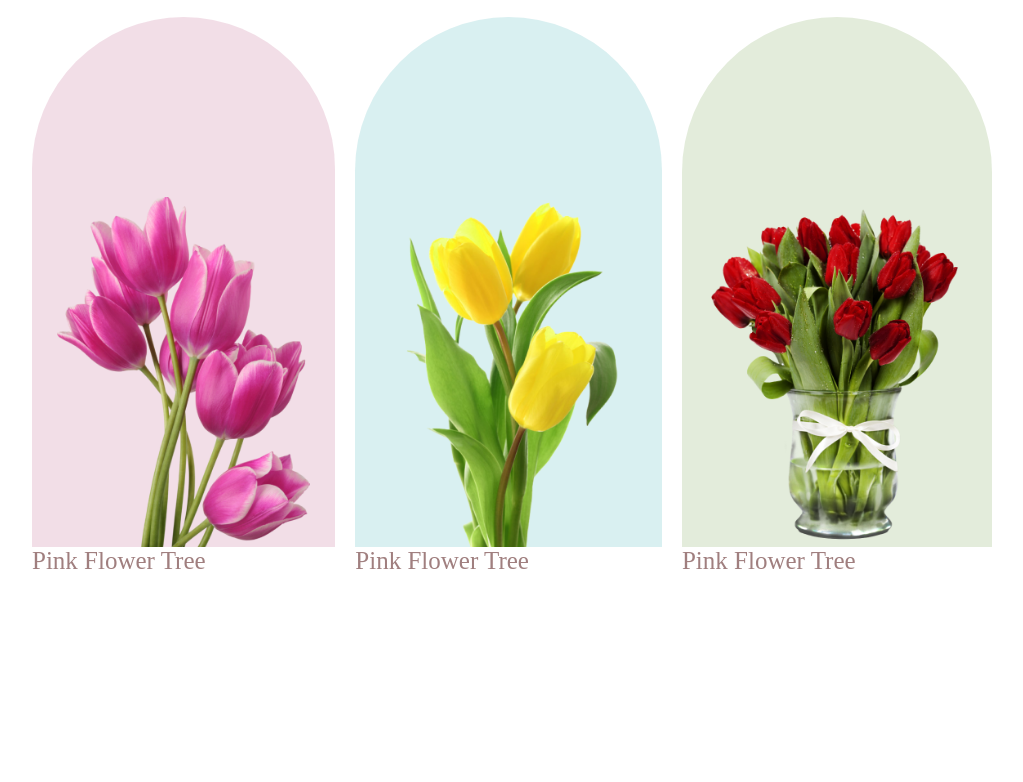
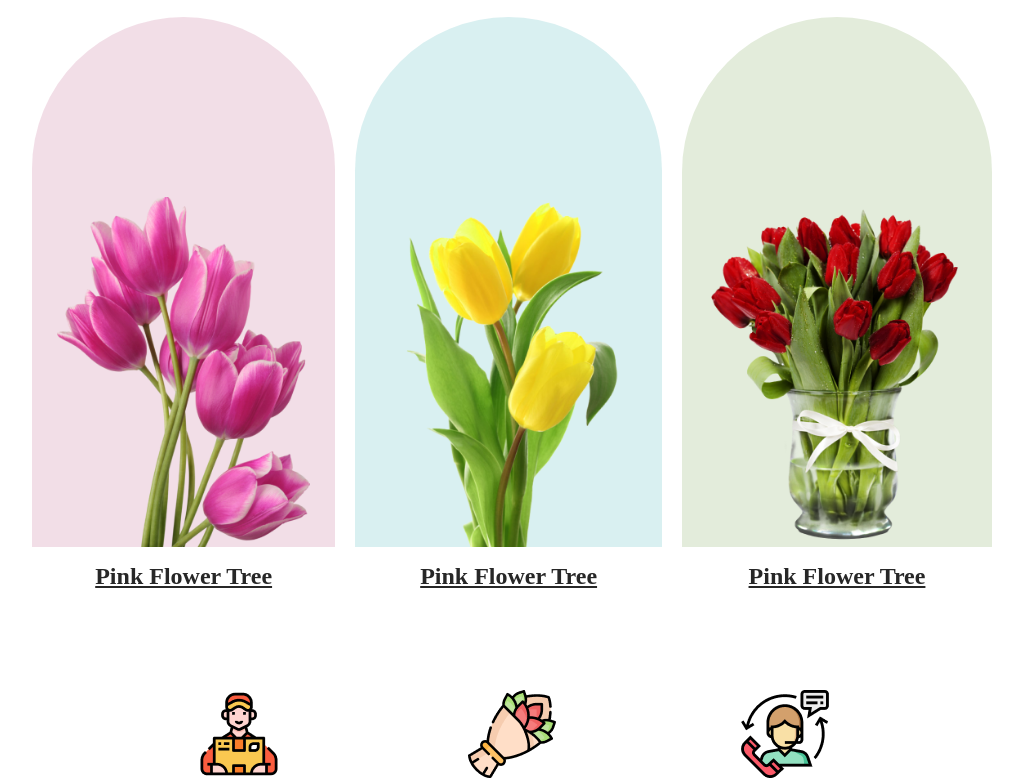
Before and after one commit to 96shahadat/Flower-shop, a plain HTML site: page index.html in a window 1280 px wide. Shown: the part 932-1714 px from the top of the page, without its empty margins (128-1151 px from the left). Before the commit the page ends 1607 px from the top, so only its background shows below. Drawn offline with Linux system fonts and the light colour scheme.

Commit message:
added a new secton

```diff
--- a/index.html
+++ b/index.html
@@ -50,5 +50,23 @@
         </div>
       </div>
   </section>
+
+  <section id="Logo">
+    <div class="icon-container">
+      <div style="font-size: small;">
+        <img src="Flower Asset/Group 57.png" alt="">
+
+      </div>
+      <div>
+        <img src="Flower Asset/Group 58.png" alt="">
+
+      </div>
+      <div>
+        <img src="Flower Asset/Group 59.png" alt="">
+
+      </div>
+    </div>
+
+  </section>
 </body>
 </html>
--- a/styles/style.css
+++ b/styles/style.css
@@ -105,3 +105,19 @@ align-items: end;
 .section-content .flower .green{
 background: rgba(71, 125, 17,0.15);
 }
+.section-content .flower p{
+  color: #272727;
+  text-align: center;
+  font-size: 24px;
+  font-weight: 700;
+  text-decoration-line: underline;
+  margin-top: 16px;
+}
+
+.icon-container{
+  display: flex;
+  gap: 20px;
+  margin-left: 240px;
+  margin-right: 240px;
+  justify-content: space-around;
+}
```
